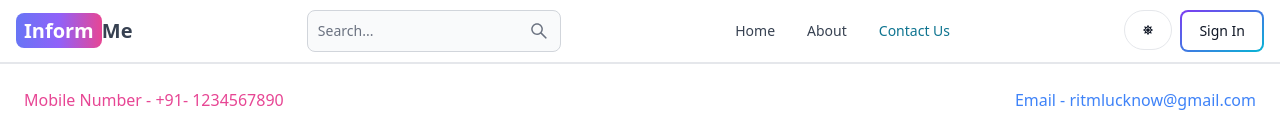
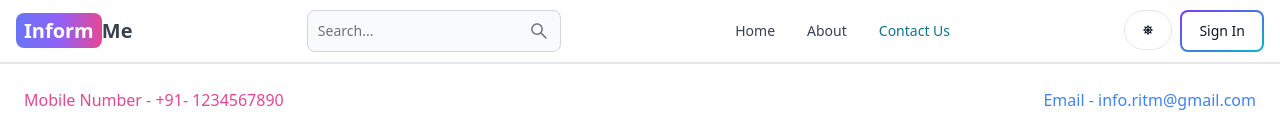
Before and after one commit to SAMEER563/InformMe, a React (Vite) app in the folder client/: page /contactus in a window 1280 px wide. Shown: the top 134 px of the page. Built offline with nearby package versions, Linux system fonts and the light colour scheme; no server answers.

Commit message:
Contact change

```diff
--- a/client/src/pages/ContactUs.jsx
+++ b/client/src/pages/ContactUs.jsx
@@ -8,7 +8,7 @@ export default function ContactUs() {
       Mobile Number - +91- 1234567890
 
    </div>
-   <div className="text-blue-500"> Email - ritmlucknow@gmail.com</div>
+   <div className="text-blue-500"> Email - info.ritm@gmail.com</div>
    </div>
 
    </>
```
